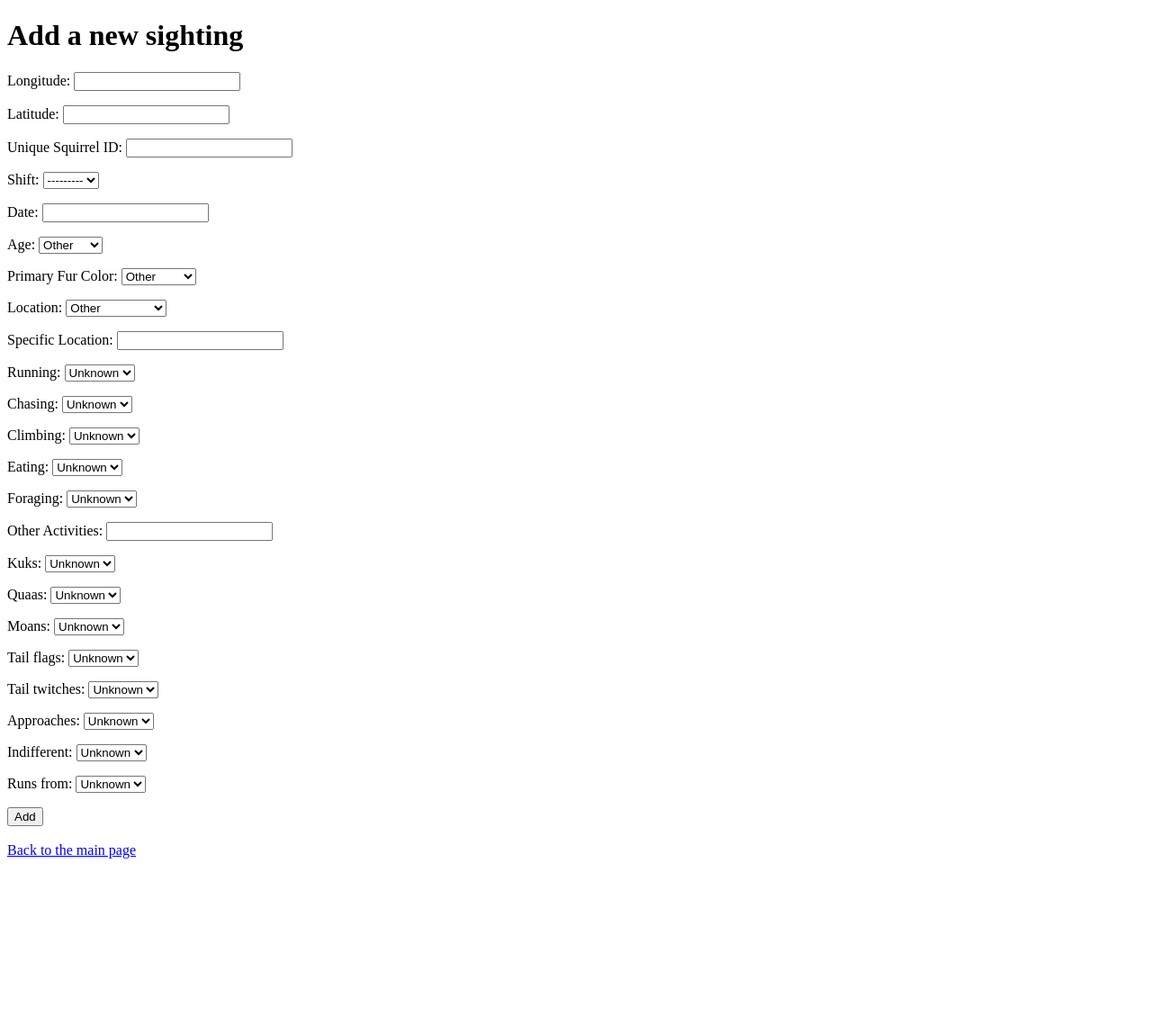
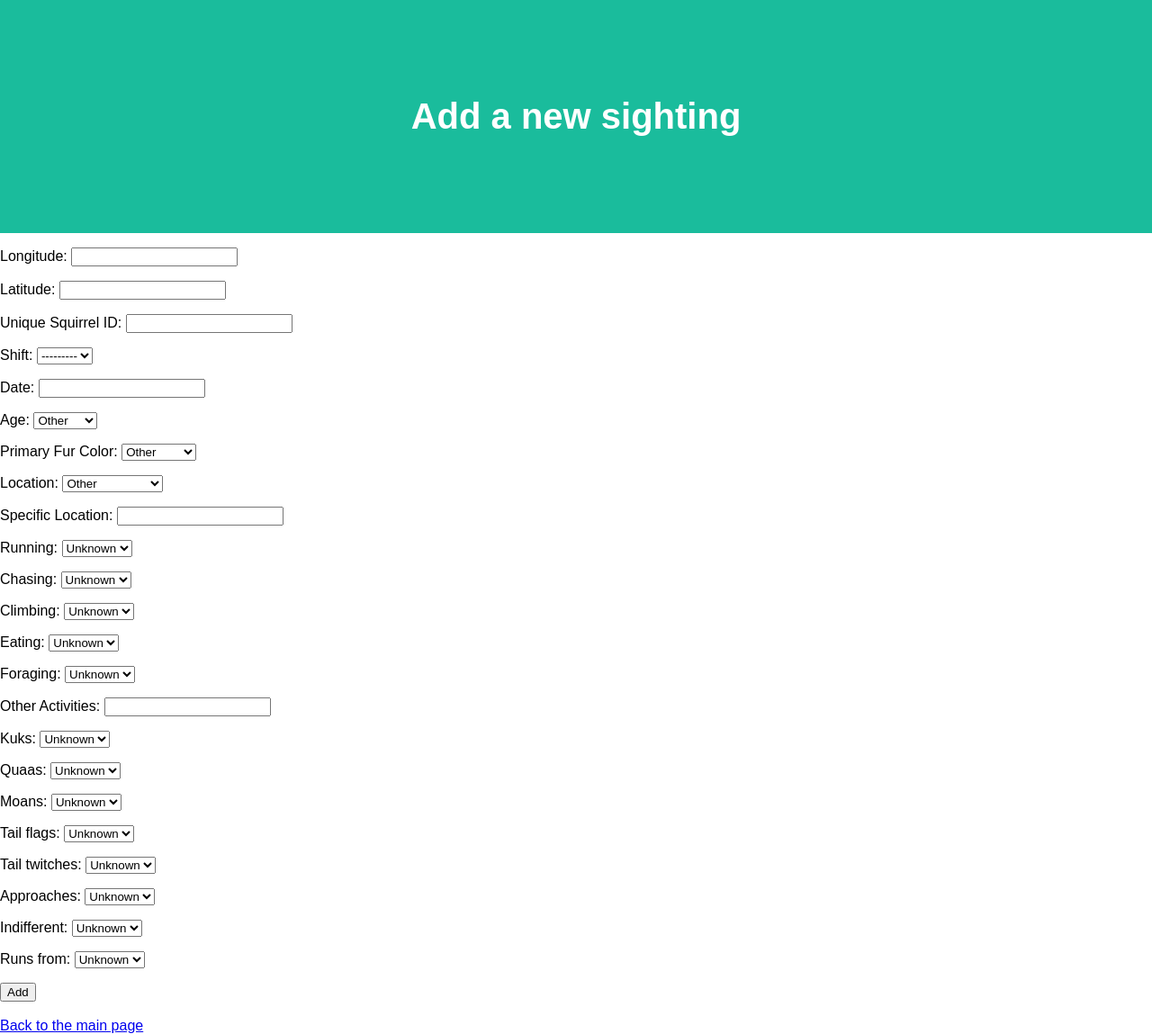
Before and after one commit to yfsui/tracker, a Django app: page /sightings/add/ in a window 1280 px wide. Shown: the whole page at 90% size. Before the commit the page ends 954 px from the top, so only its background shows below. Run offline with Django 3.2, Linux system fonts and the light colour scheme.

Commit message:
Add style to 'add' page

```diff
--- a/tracker/templates/tracker/add.html
+++ b/tracker/templates/tracker/add.html
@@ -2,11 +2,32 @@
 <html lang="en">
         <head>
                 <meta charset="utf-8">
-                <title>Add a new sighting</title>
+                <meta name="viewport" content="width=device-width, initial-scale=1">
+        	<title>Add a new sighting</title>
+	<style>
+        body {
+          font-family: Arial, Helvetica, sans-serif;
+          margin: 0;
+        }
+        /* Style the header */
+        .header {
+          padding: 80px;
+          text-align: center;
+          background: #1abc9c;
+          color: white;
+        }
+        /* Increase the font size of the h1 element */
+        .header h1 {
+          font-size: 40px;
+        }
+        </style>
         </head>
+
         <body>
+		<div class='header'>
                 <h1>Add a new sighting</h1>
-                <form method="post">
+		</div>
+		<form method="post">
                         {% csrf_token %}
                         {{ form.as_p }}
                         <input type="submit" value="Add">
--- a/tracker/templates/tracker/all.html
+++ b/tracker/templates/tracker/all.html
@@ -27,8 +27,7 @@
 	<div class="header">
         <h1>2018 Central Park Squirrel Census Data</h1>
 	</div>
-        <h2 style="text-align:center;list-style-positi
-on:inside;">A list of all squirrel sightings (click on ID to edit)</h2>
+        <h2 style="text-align:center;list-style-position:inside;">A list of all squirrel sightings (click on ID to edit)</h2>
 	<a href="{% url 'tracker:add' %}" style="text-align:center;list-style-position:inside;">Create a new sighting</a >
         <br>
         <br>
--- a/tracker/templates/tracker/stats.html
+++ b/tracker/templates/tracker/stats.html
@@ -3,7 +3,8 @@
         <head>
                 <meta charset = 'utf-8'>
 		<meta name="viewport" content="width=device-width, initial-scale=1">
-        <style>
+		<title>Squirrel Statistics</title>
+	<style>
         body {
           font-family: Arial, Helvetica, sans-serif;
           margin: 0;
@@ -20,8 +21,6 @@
           font-size: 40px;
         }
         </style>
-
-		<title>Squirrel Statistics</title>
         </head>
 
         <body>
```
